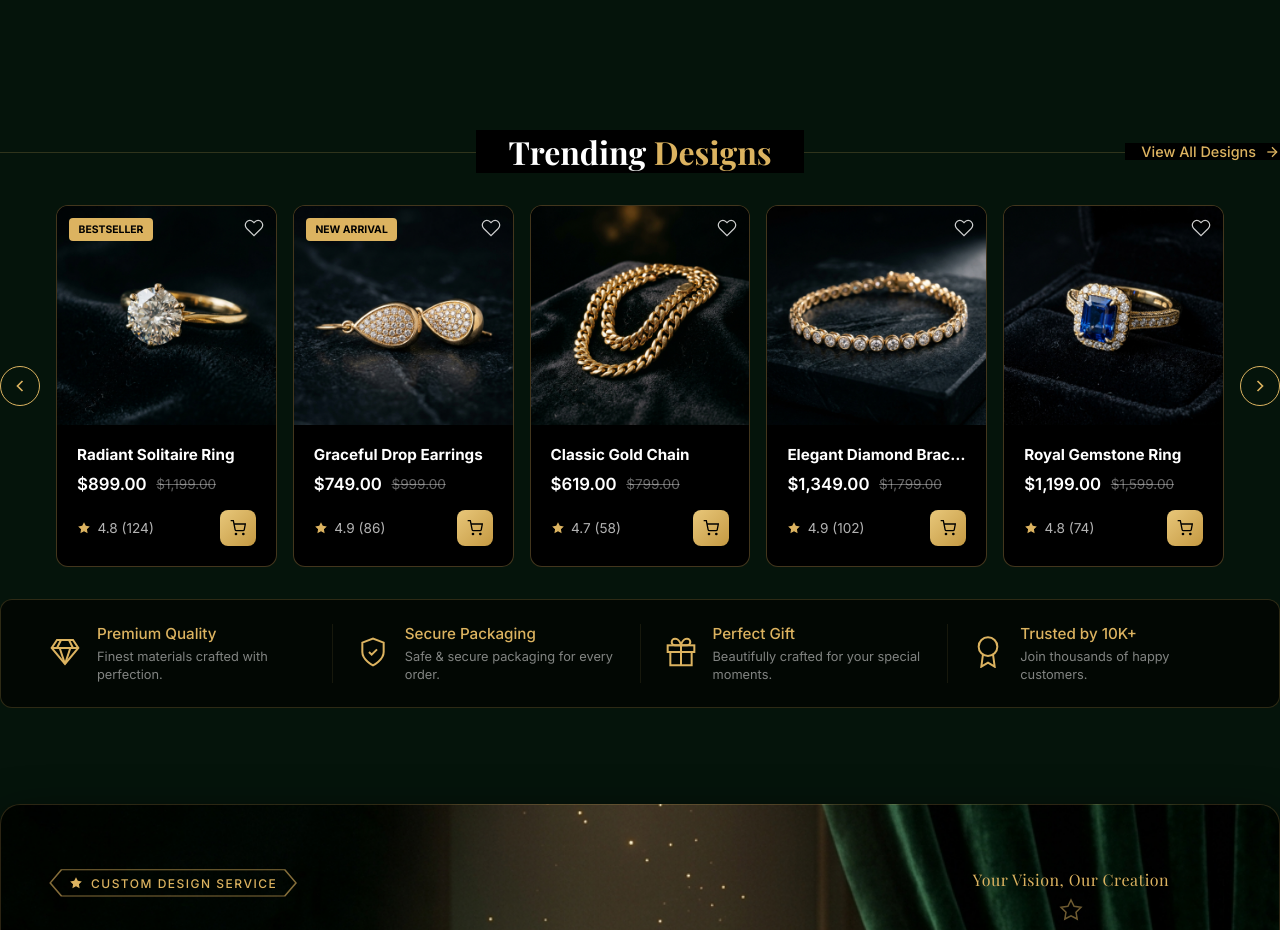
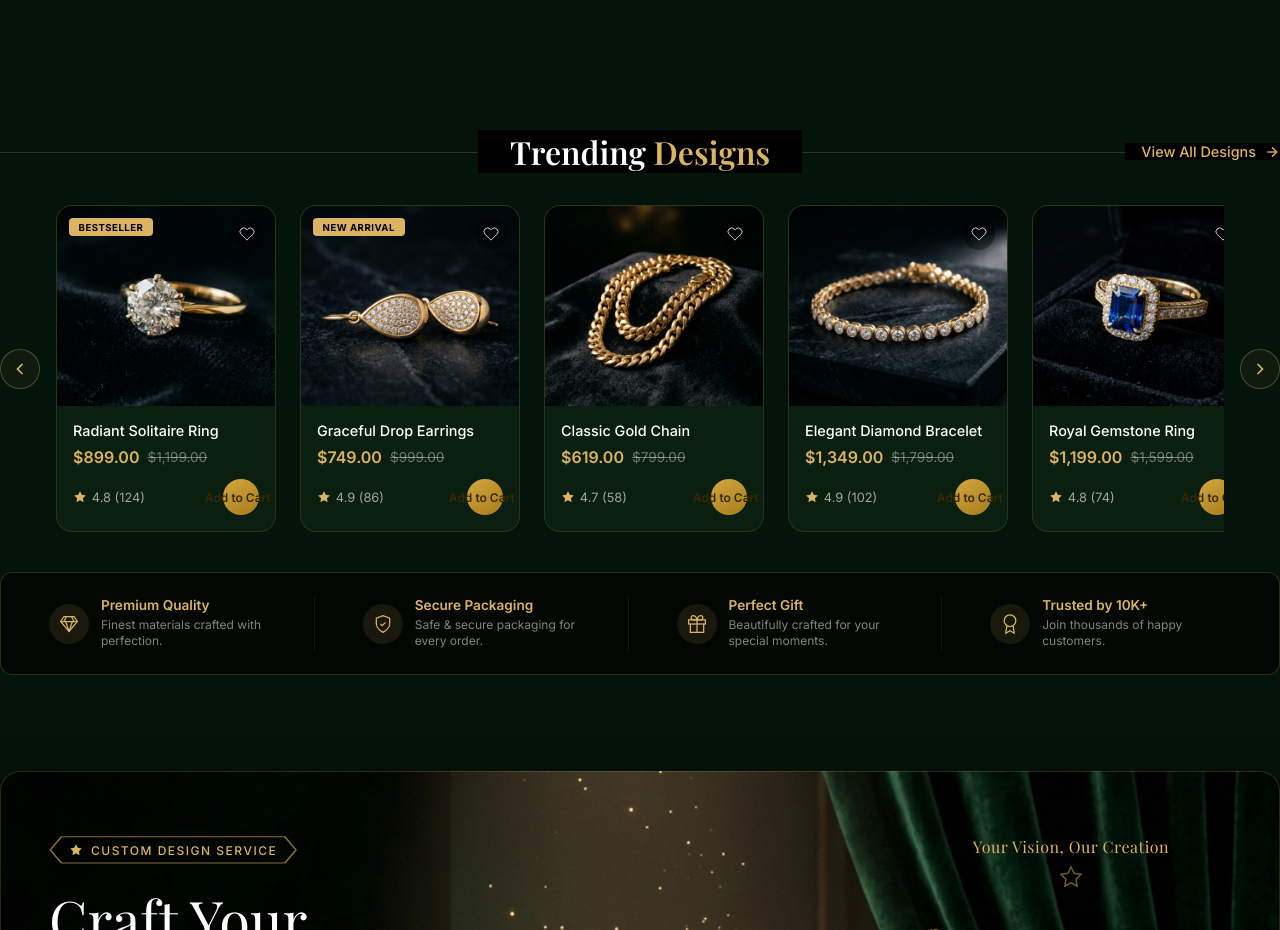
Before and after one commit to bansi-goti/nayzora-user-app, a Next.js app: page / in a window 1280 px wide. Shown: the part 3800-4730 px from the top of the page. Built offline with nearby package versions, Linux system fonts and the light colour scheme; a web font is replaced by a local one.

Commit message:
add some change

```diff
--- a/src/app/globals.css
+++ b/src/app/globals.css
@@ -1116,6 +1116,201 @@ button { cursor: pointer; border: none; background: none; font-family: inherit;
   align-items: center;
   justify-content: center;
   height: 100%;
+}
+
+/* --- TRENDING DESIGNS SECTION --- */
+.trending-header {
+  display: flex;
+  justify-content: space-between;
+  align-items: center;
+  margin-bottom: 2rem;
+}
+.trending-header-title {
+  font-size: 2rem;
+  font-weight: 600;
+}
+.trending-header-link {
+  display: flex;
+  align-items: center;
+  gap: 0.5rem;
+  color: var(--color-primary);
+  font-size: 0.9rem;
+  font-weight: 500;
+  transition: opacity 0.3s;
+}
+.trending-header-link:hover { opacity: 0.8; }
+.trending-carousel-wrapper {
+  display: flex;
+  align-items: center;
+  gap: 1rem;
+  margin-bottom: 2.5rem;
+}
+.trending-carousel {
+  display: flex;
+  gap: 1.5rem;
+  overflow-x: auto;
+  flex: 1;
+  scrollbar-width: none;
+}
+.trending-carousel::-webkit-scrollbar { display: none; }
+.trending-nav-btn {
+  width: 40px;
+  height: 40px;
+  border-radius: 50%;
+  border: 1px solid rgba(220,179,96,0.3);
+  background: rgba(220,179,96,0.05);
+  color: var(--color-primary);
+  display: flex;
+  align-items: center;
+  justify-content: center;
+  flex-shrink: 0;
+  transition: all 0.3s;
+}
+.trending-nav-btn:hover {
+  background: rgba(220,179,96,0.15);
+  border-color: var(--color-primary);
+}
+.trending-card {
+  min-width: 220px;
+  background: #0a1f10;
+  border: 1px solid rgba(220,179,96,0.15);
+  border-radius: 16px;
+  overflow: hidden;
+  position: relative;
+  flex-shrink: 0;
+  transition: transform 0.3s, box-shadow 0.3s;
+}
+.trending-card:hover {
+  transform: translateY(-4px);
+  box-shadow: 0 8px 30px rgba(220,179,96,0.1);
+}
+.trending-badge {
+  position: absolute;
+  top: 12px;
+  left: 12px;
+  background: var(--color-primary);
+  color: #000;
+  font-size: 0.6rem;
+  font-weight: 700;
+  padding: 0.2rem 0.6rem;
+  border-radius: 4px;
+  letter-spacing: 0.5px;
+  z-index: 2;
+}
+.trending-fav {
+  position: absolute;
+  top: 12px;
+  right: 12px;
+  width: 32px;
+  height: 32px;
+  border-radius: 50%;
+  background: rgba(0,0,0,0.4);
+  display: flex;
+  align-items: center;
+  justify-content: center;
+  z-index: 2;
+  cursor: pointer;
+  transition: background 0.3s;
+}
+.trending-fav:hover { background: rgba(220,179,96,0.3); }
+.trending-fav svg { width: 16px; height: 16px; color: #fff; }
+.trending-card-img {
+  width: 100%;
+  height: 200px;
+  object-fit: cover;
+}
+.trending-card-content {
+  padding: 1rem;
+}
+.trending-title {
+  font-size: 0.9rem;
+  font-weight: 500;
+  margin-bottom: 0.5rem;
+  color: #fff;
+}
+.trending-prices {
+  display: flex;
+  align-items: center;
+  gap: 0.5rem;
+  margin-bottom: 0.75rem;
+}
+.trending-price {
+  color: var(--color-primary);
+  font-weight: 600;
+  font-size: 1rem;
+}
+.trending-old-price {
+  color: rgba(255,255,255,0.4);
+  text-decoration: line-through;
+  font-size: 0.85rem;
+}
+.trending-bottom {
+  display: flex;
+  align-items: center;
+  justify-content: space-between;
+}
+.trending-rating {
+  display: flex;
+  align-items: center;
+  gap: 0.3rem;
+  color: rgba(255,255,255,0.6);
+  font-size: 0.8rem;
+}
+.trending-add-btn {
+  background: linear-gradient(145deg, #d4a840 0%, #a67c1a 100%);
+  color: #3a2800;
+  border: none;
+  border-radius: 100px;
+  padding: 0.5rem 1rem;
+  display: flex;
+  align-items: center;
+  gap: 0.4rem;
+  font-size: 0.75rem;
+  font-weight: 600;
+  cursor: pointer;
+  transition: all 0.3s;
+  white-space: nowrap;
+}
+.trending-add-btn:hover {
+  transform: scale(1.1);
+  box-shadow: 0 4px 12px rgba(220,179,96,0.3);
+}
+.trending-features {
+  display: flex;
+  justify-content: space-between;
+  gap: 1.5rem;
+  margin-top: 1rem;
+}
+.trending-feature-item {
+  display: flex;
+  align-items: center;
+  gap: 0.75rem;
+  flex: 1;
+}
+.trending-feature-icon {
+  width: 40px;
+  height: 40px;
+  border-radius: 50%;
+  background: rgba(220,179,96,0.1);
+  display: flex;
+  align-items: center;
+  justify-content: center;
+  flex-shrink: 0;
+}
+.trending-feature-icon svg {
+  width: 20px;
+  height: 20px;
+  stroke: var(--color-primary);
+  stroke-width: 1.5;
+}
+.trending-feature-text h5 {
+  font-size: 0.85rem;
+  font-weight: 600;
+  margin-bottom: 0.2rem;
+}
+.trending-feature-text p {
+  font-size: 0.75rem;
+  color: rgba(255,255,255,0.5);
 }
 
 /* --- ROYAL PROMISE SECTION --- */
--- a/src/app/page.tsx
+++ b/src/app/page.tsx
@@ -439,6 +439,7 @@ export default function Home() {
                         {item.rating}
                       </div>
                       <button className="trending-add-btn">
+                        Add to Cart
                         <svg width="16" height="16" viewBox="0 0 24 24" fill="none" stroke="currentColor" strokeWidth="2"><circle cx="9" cy="21" r="1"/><circle cx="20" cy="21" r="1"/><path d="M1 1h4l2.68 13.39a2 2 0 0 0 2 1.61h9.72a2 2 0 0 0 2-1.61L23 6H6"/></svg>
                       </button>
                     </div>
```
